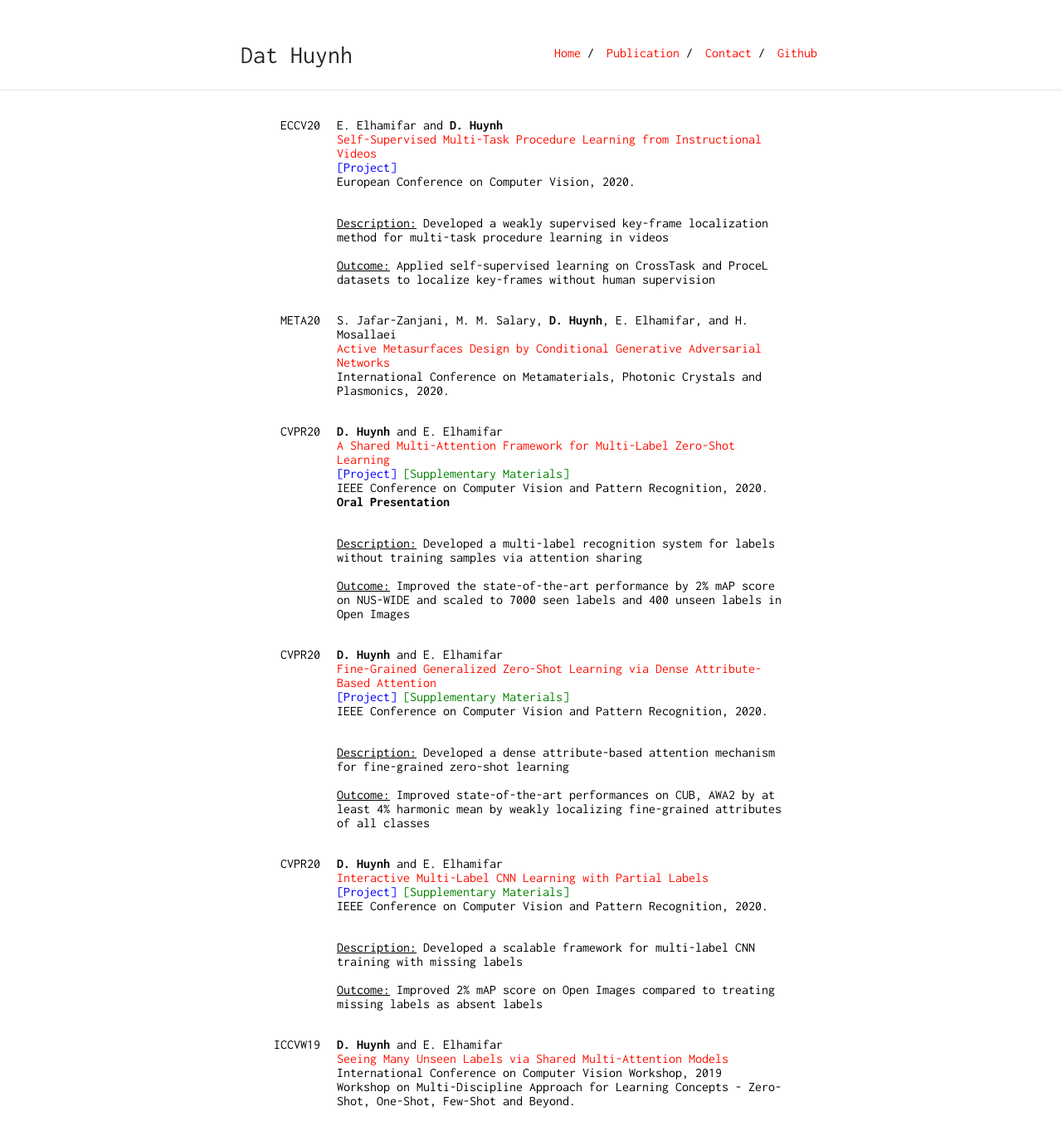
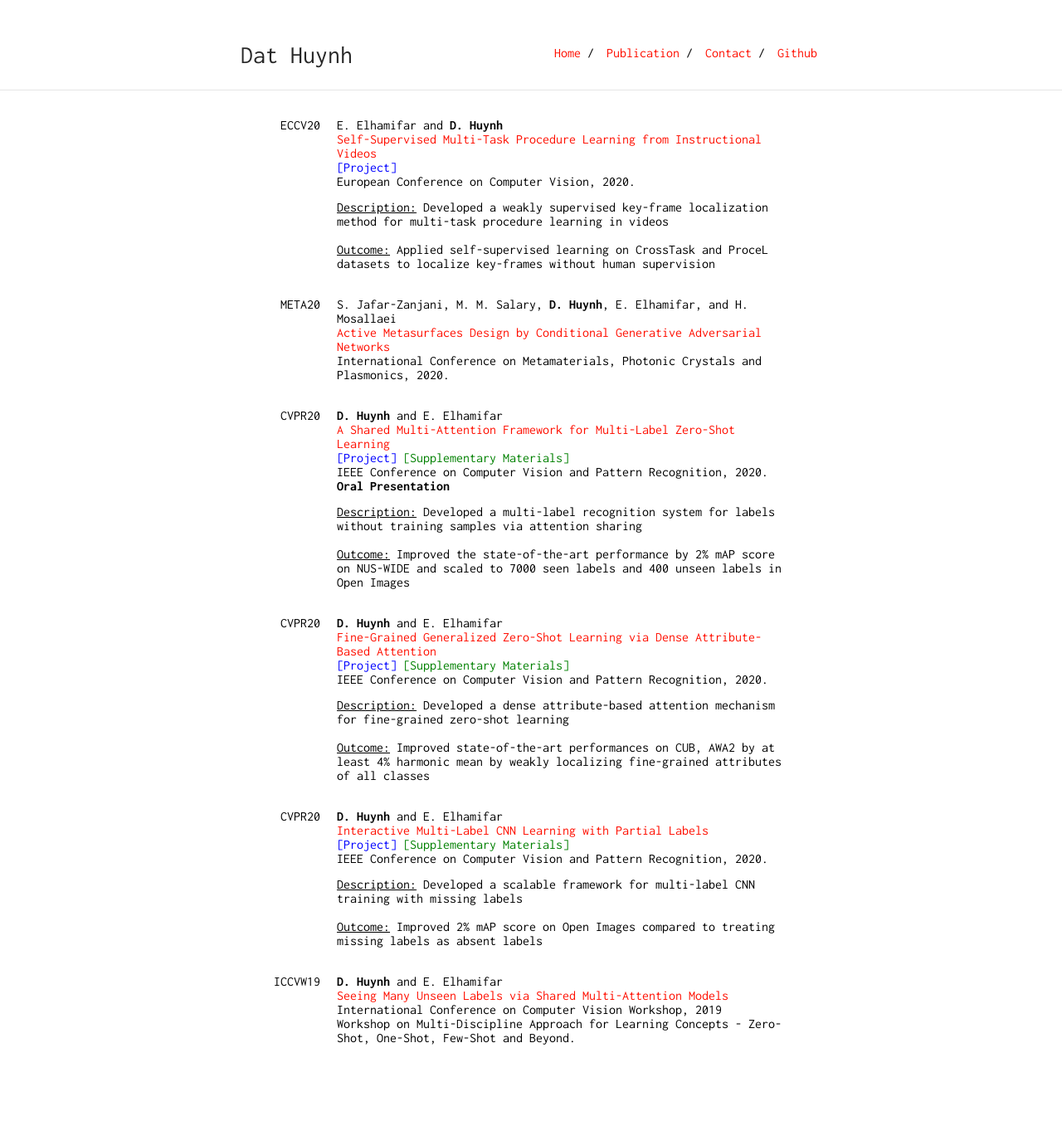
Before and after one commit to ZiweiXU/hbdat.github.io, a Jekyll site: the page built from publication.md, in a window 1280 px wide. Shown: the whole page at 83% size. Built offline with Jekyll 4.4.1, drawn with Linux system fonts in a browser that asks for light colours; after the commit the page ends 1275 px from its top, so only the background shows below that.

Commit message:
adjust margin

```diff
--- a/publication.md
+++ b/publication.md
@@ -14,7 +14,7 @@ custom_css: pub
 		European Conference on Computer Vision, 2020.<br>
 	</p>
 
-	<p>
+	<p style="margin-top:-5mm;">
 	<br><u>Description:</u> Developed a weakly supervised key-frame localization method for multi-task procedure learning in videos
 	<br><br>
 	<u>Outcome:</u> Applied self-supervised learning on CrossTask and ProceL datasets to localize key-frames without human supervision
@@ -40,7 +40,7 @@ custom_css: pub
 		<b>Oral Presentation</b><br>
 	</p>
 
-	<p>
+	<p style="margin-top:-5mm;">
 	<br><u>Description:</u> Developed a multi-label recognition system for labels without training samples via attention sharing
 	<br><br>
 	<u>Outcome:</u> Improved the state-of-the-art performance by 2% mAP score on NUS-WIDE and scaled to 7000 seen labels and 400 unseen labels in Open Images
@@ -56,7 +56,7 @@ custom_css: pub
 		IEEE Conference on Computer Vision and Pattern Recognition, 2020.<br>
 	</p>
 
-	<p>
+	<p style="margin-top:-5mm;">
 	<br><u>Description:</u> Developed a dense attribute-based attention mechanism for fine-grained zero-shot learning
 	<br><br>
 	<u>Outcome:</u> Improved state-of-the-art performances on CUB, AWA2 by at least 4% harmonic mean by weakly localizing fine-grained attributes of all classes
@@ -72,7 +72,7 @@ custom_css: pub
 		IEEE Conference on Computer Vision and Pattern Recognition, 2020.<br>
 	</p>
 
-	<p>
+	<p style="margin-top:-5mm;">
 	<br><u>Description:</u> Developed a scalable framework for multi-label CNN training with missing labels
 	<br><br>
 	<u>Outcome:</u> Improved 2% mAP score on Open Images compared to treating missing labels as absent labels
```
